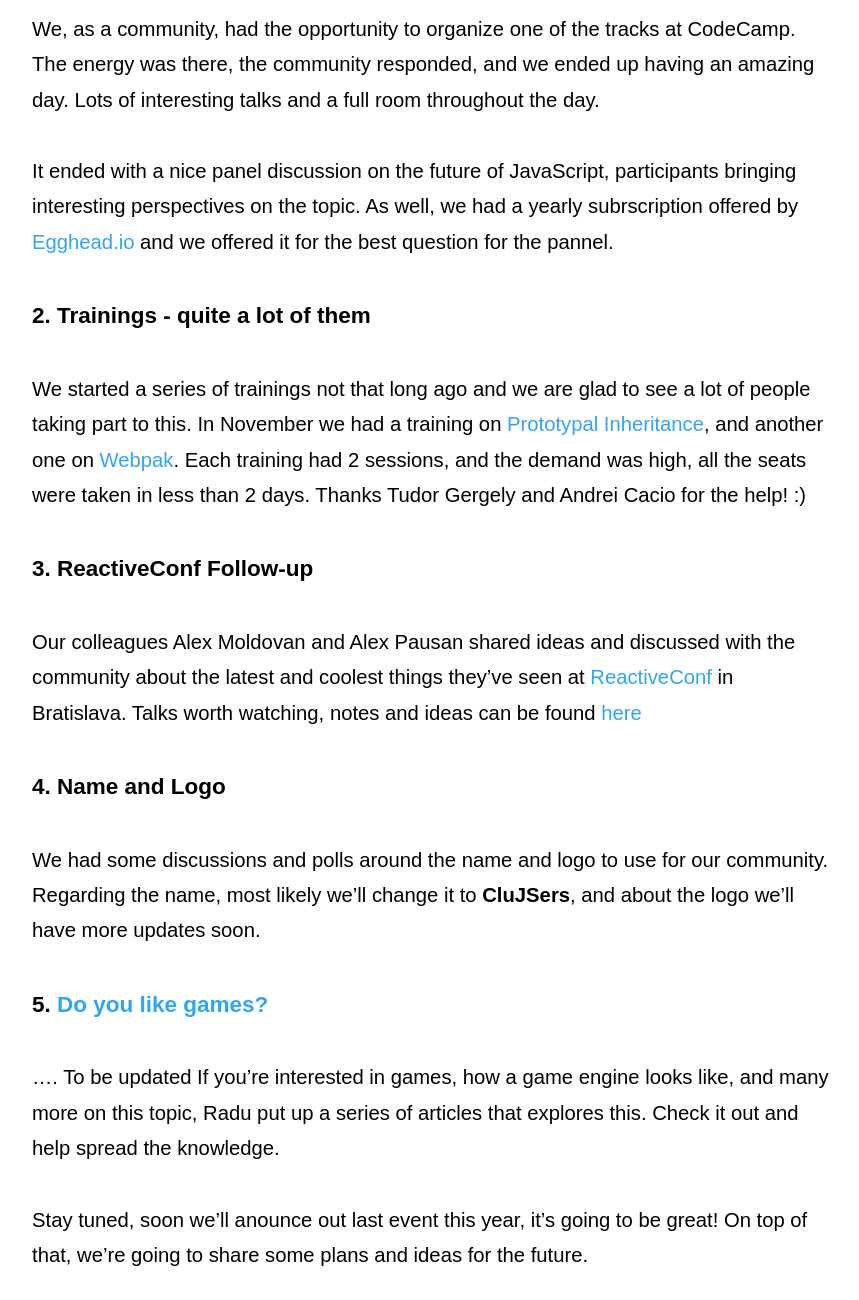
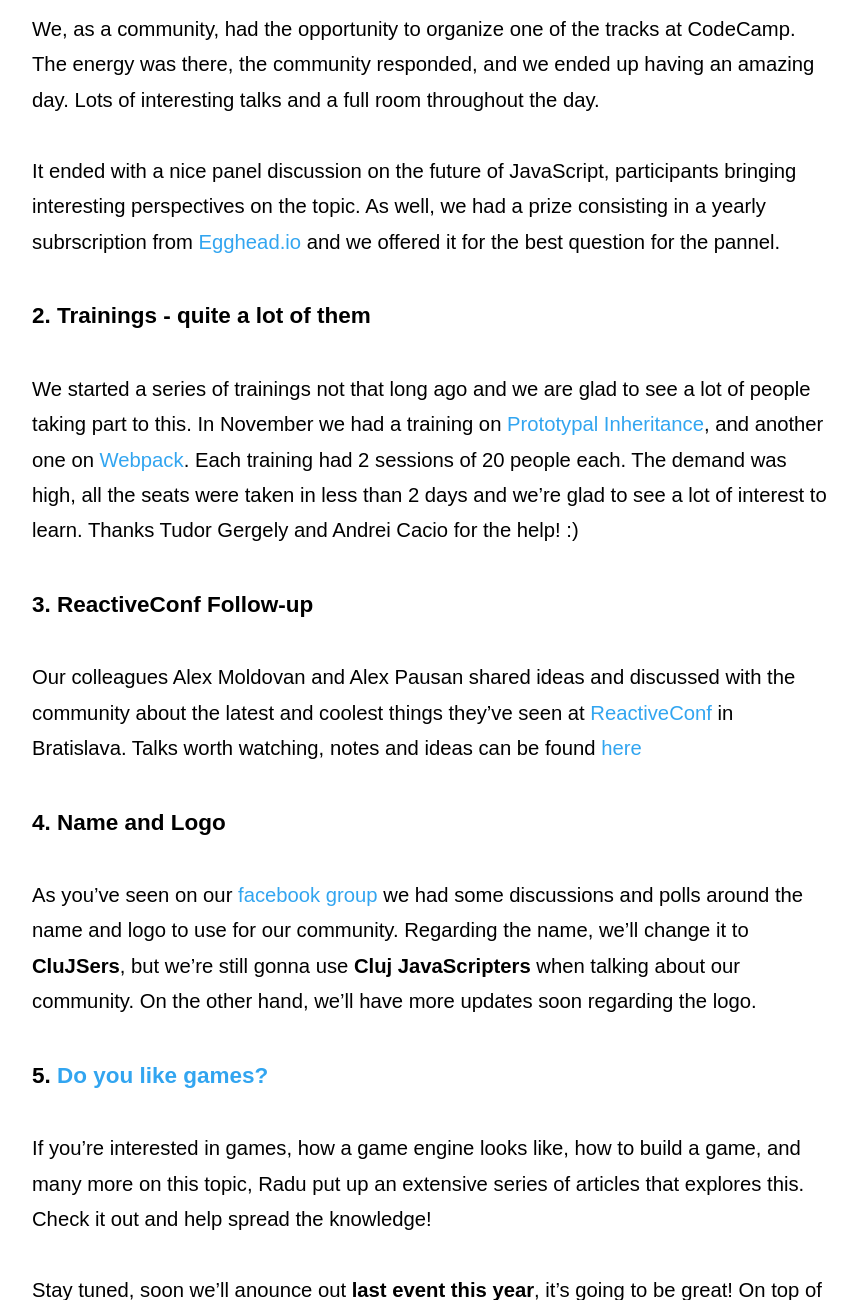
Before and after one commit to jsheroes/cluj-javascripters.github.io, a Jekyll site: the page built from _posts/2016-11-28-week-in-review.md, in a window 1280 px wide and 1400 px high, scrolled down 799 px, cut to the strip 100-1400 px from the top of the window. Shown: the whole strip, without its empty margins (208-1067 px from the left). Built offline with Jekyll 4.4.1, drawn with Linux system fonts in a browser that asks for light colours; some web fonts are replaced; some of the changed text lies outside the part shown.

Commit message:
Updates to week in review

```diff
--- a/_posts/2016-11-28-week-in-review.md
+++ b/_posts/2016-11-28-week-in-review.md
@@ -21,14 +21,14 @@
 The energy was there, the community responded, and we ended up having an amazing day. Lots of interesting talks and a full room throughout the day.
 
 It ended with a nice panel discussion on the future of JavaScript, participants bringing interesting perspectives on the topic.
-As well, we had a yearly subrscription offered by [Egghead.io](https://egghead.io/) and we offered it for the best question for the pannel.
+As well, we had a prize consisting in a yearly subrscription from [Egghead.io](https://egghead.io/) and we offered it for the best question for the pannel.
 
 
 ### 2. Trainings - quite a lot of them
 
 We started a series of trainings not that long ago and we are glad to see a lot of people taking part to this.
 In November we had a training on [Prototypal Inheritance](https://www.meetup.com/Cluj-Javascripters/events/235154341/),
-and another one on [Webpak](https://www.meetup.com/Cluj-Javascripters/events/235621652/). Each training had 2 sessions, and the demand was high, all the seats were taken in less than 2 days.
+and another one on [Webpack](https://www.meetup.com/Cluj-Javascripters/events/235621652/). Each training had 2 sessions of 20 people each. The demand was high, all the seats were taken in less than 2 days and we're glad to see a lot of interest to learn.
 Thanks Tudor Gergely and Andrei Cacio for the help! :)
 
 
@@ -41,16 +41,15 @@
 
 ### 4. Name and Logo
 
-We had some discussions and polls around the name and logo to use for our community.
-Regarding the name, most likely we'll change it to __CluJSers__, and about the logo we'll have more updates soon.
+As you've seen on our [facebook group](https://www.facebook.com/groups/clujsers) we had some discussions and polls around the name and logo to use for our community.
+Regarding the name, we'll change it to __CluJSers__, but we're still gonna use __Cluj JavaScripters__ when talking about our community. On the other hand, we'll have more updates soon regarding the logo.
 
 
 ### 5. [Do you like games?](https://blog.hellojs.org/javascript-do-you-like-games-part-1-c1320c2c52ec#.uaj654vo6)
-.... To be updated
-If you're interested in games, how a game engine looks like, and many more on this topic, Radu put up a series of articles that explores this. Check it out and help spread the knowledge.
+If you're interested in games, how a game engine looks like, how to build a game, and many more on this topic, Radu put up an extensive series of articles that explores this. Check it out and help spread the knowledge!
 
 
-Stay tuned, soon we'll anounce out last event this year, it's going to be great!
-On top of that, we're going to share some plans and ideas for the future.
+Stay tuned, soon we'll anounce out __last event this year__, it's going to be great!
+On top of that, we're going to share some __plans and ideas__ for the __future__.
 
-Cheers!
+Have an amazing week and enjoy the mini vacation! :)
```
Also changed, not shown: other parts of _posts/2016-11-28-week-in-review.md (+1 -1 lines).
